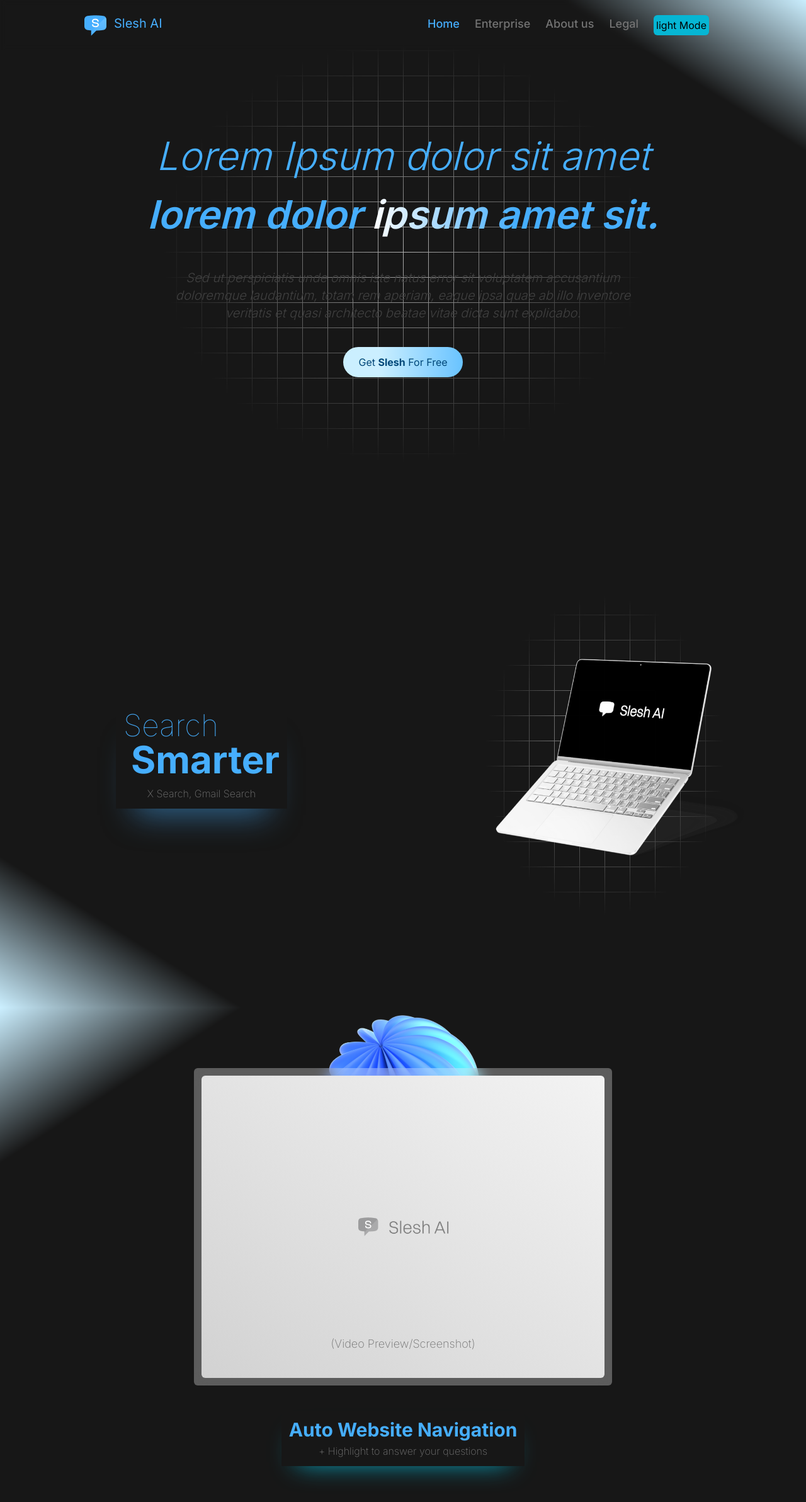
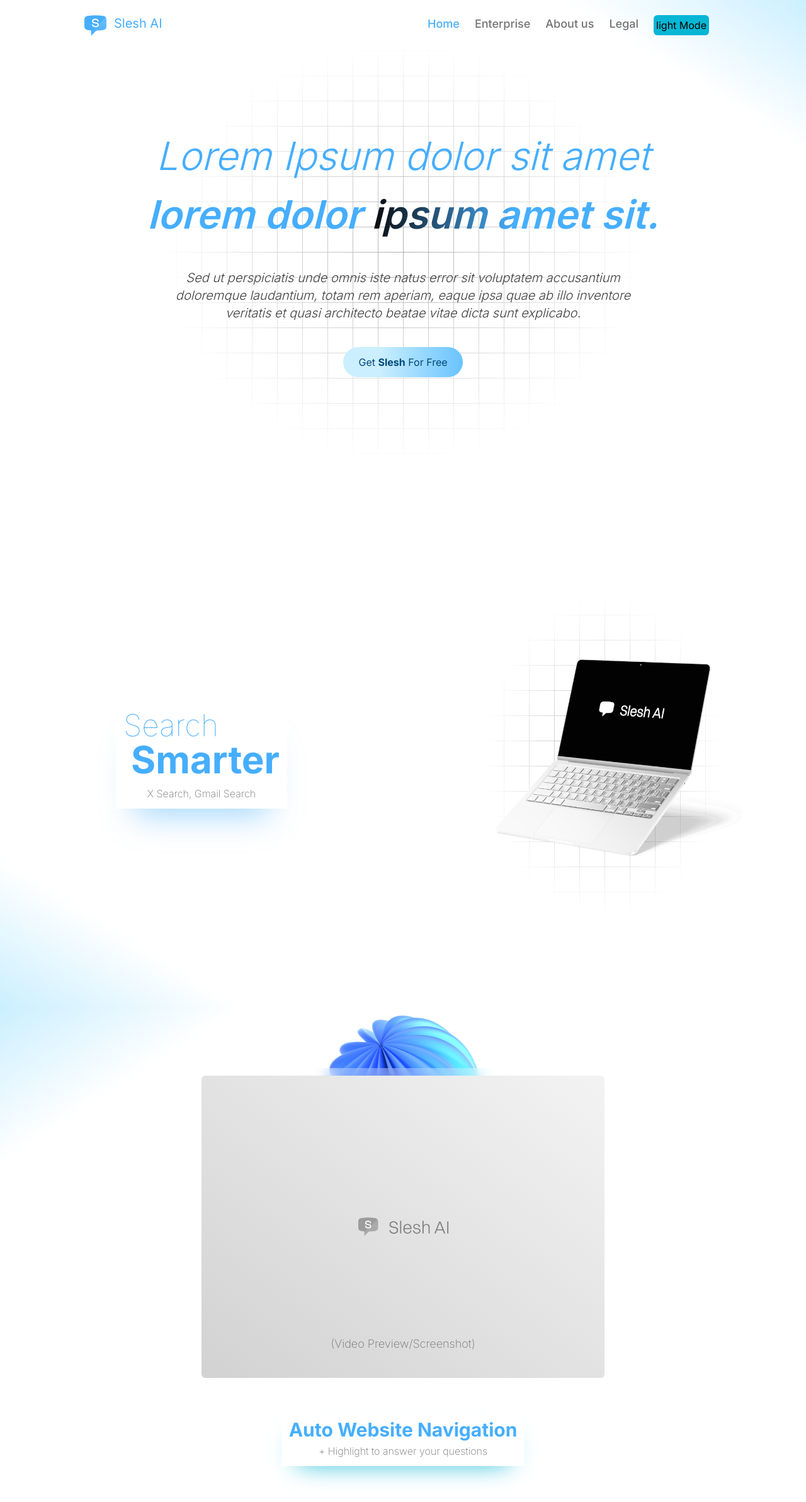
Before and after one commit to Pep-sanz/slesh_ai_project, a Next.js app: page / in a window 1280 px wide. Shown: the top 2385 px of the page at 63% size. Built offline with nearby package versions, Linux system fonts and the light colour scheme.

Commit message:
fix dark mode based on system theme

```diff
--- a/src/app/globals.css
+++ b/src/app/globals.css
@@ -2,25 +2,31 @@
 @tailwind components;
 @tailwind utilities;
 
-:root {
-  --background: #ffffff;
-  --foreground: #171717;
-  --font-inter: "inter", sans-serif;
-  --textColor: #46AEFE
-}
-
-@media (prefers-color-scheme: dark) {
+@layer base {
   :root {
-    --background: #0a0a0a;
-    --foreground: #ededed;
-    --textColor: #0a0a0a
+    --background: 0 0% 100%;
+    --foreground: 240 10% 3.9%;
+    --primary: 206 98.9% 63.5%;
+    --primary-foreground: 0 0% 98%;
+    --secondary: 240 4.8% 95.9%;
+    --secondary-foreground: 240 5.9% 10%;
+    --font-inter: "inter", sans-serif;
+  }
+  .dark {
+    --background: 240 10% 3.9%;
+    --foreground: 0 0% 98%;
+    --primary: 206 98.9% 63.5%;
+    --primary-foreground: 240 5.9% 10%;
+    --secondary: 240 3.7% 15.9%;
+    --secondary-foreground: 0 0% 98%;
+    --font-inter: "inter", sans-serif;
   }
 }
 
-body {
-  color: var(--textColor);
-  background: var(--background);
-  font-family: var(--font-inter);
+@layer base {
+  body {
+    @apply bg-background text-foreground font-inter;
+  }
 }
 
 /* Background grid class */
--- a/src/components/layouts/MobileNavbar.tsx
+++ b/src/components/layouts/MobileNavbar.tsx
@@ -4,7 +4,7 @@
 // eslint-disable-next-line @typescript-eslint/no-explicit-any
 export default function MobileNavbar({className, setIsActive}: {className?: string, setIsActive: any}) {
   return (
-    <div className={`min-h-screen w-full bg-foreground dark:bg-background md:w-[450px] backdrop-blur-sm ${className}`}>
+    <div className={`min-h-screen w-full bg-background md:w-[450px] backdrop-blur-sm ${className}`}>
         <div className="w-full !h-full">
             <NavItems className='flex-col' setIsActive={setIsActive} />
         </div>
--- a/src/components/layouts/index.tsx
+++ b/src/components/layouts/index.tsx
@@ -7,7 +7,7 @@
 export default function Layouts({children}: {children: React.ReactNode}) {
   return (
     <div>
-      <NextThemesProvider attribute="class" defaultTheme="system">
+      <NextThemesProvider attribute="class" defaultTheme="system" enableSystem>
         <Navbar />
           <div className="">
               <main className='min-h-screen w-full'>
--- a/src/components/pages/AskSlesh.tsx
+++ b/src/components/pages/AskSlesh.tsx
@@ -3,7 +3,7 @@
 
 export default function AskSlesh() {
   return (
-    <div className="w-full py-24 relative flex flex-col justify-center items-center dark:text-foreground text-primary  bg-foreground dark:bg-background">
+    <div className="w-full py-24 relative flex flex-col justify-center items-center dark:text-foreground text-primary">
       <div className="bg-grid absolute inset-0 w-full h-full"></div>
       <Image src="/images/zenbook.png" alt="zenbook" width={700} height={500} className="z-10" />
       <div className="text-center space-y-1 p-3 dark:text-foreground text-primary shadow-cyan-500">
--- a/src/components/pages/Footer.tsx
+++ b/src/components/pages/Footer.tsx
@@ -3,7 +3,7 @@
 
 export default function Footer() {
   return (
-    <div className="relative w-full h-[300px] dark:bg-background bg-foreground flex justify-center items-end">
+    <div className="relative w-full h-[300px] flex justify-center items-end">
       <Image src="/images/blue-ribbed-sphere-lg.png" alt="blue ribbed sphere" width={500} height={500} className="" />
       <div className="backdrop-blur-sm w-full h-[50%] md:h-[60%] z-20 absolute bottom-0 bg-white/30 dark:bg-black/30"></div>
     </div>
--- a/src/components/pages/Home.tsx
+++ b/src/components/pages/Home.tsx
@@ -1,14 +1,18 @@
 "use client"
 
+import { useTheme } from 'next-themes';
 import React from 'react'
 
 export default function Home() {
+  const { theme } = useTheme();
+
+  console.log(theme)
   return (
-    <div className="sm:min-h-screen relative h-full flex flex-col md:justify-center px-6 sm:px-12 py-24 items-center dark:text-foreground text-primary  bg-gradient-to-tr dark:from-background from-foreground dark:from-80% from-85% dark:to-primary/30 to-[#CBEFFF]">
+    <div className="md:min-h-screen relative h-full flex flex-col md:justify-center px-6 sm:px-12 py-24 items-center dark:text-foreground text-primary bg-gradient-to-tr from-background dark:from-80% from-85% dark:to-primary/30 to-[#CBEFFF]">
     <div className="bg-grid absolute inset-0 w-full h-full"></div>
     <h5 className="font-light text-center text-[24px] sm:text-[32px] md:text-[44px] lg:text-[62px] z-20 flex flex-col italic">
     Lorem Ipsum dolor sit amet
-    <span className="font-semibold">lorem dolor <span className="bg-gradient-to-r dark:from-primary from-background dark:to-90% to-50% to-primary dark:to-foreground bg-clip-text text-transparent">ipsum amet sit.</span></span>
+    <span className="font-semibold">lorem dolor <span className="bg-gradient-to-r from-foreground dark:to-90% to-50% to-primary bg-clip-text text-transparent">ipsum amet sit.</span></span>
     </h5>
     <p className="text-center max-w-[800px] z-20 mt-10 text-base md:text-xl italic font-light dark:text-foreground text-neutral-700">
     Sed ut perspiciatis unde omnis iste natus error sit voluptatem accusantium doloremque laudantium, totam rem aperiam, eaque ipsa quae ab illo inventore veritatis et quasi architecto beatae vitae dicta sunt explicabo.
--- a/src/components/pages/QuickAction.tsx
+++ b/src/components/pages/QuickAction.tsx
@@ -3,7 +3,7 @@
 
 export default function QuickAction() {
   return (
-    <div className="min-h-screen w-full py-24 px-6 sm:px-12 lg:px-32 bg-gradient-to-br dark:from-background from-foreground from-85% dark:to-primary/20 to-[#CBEFFF] grid grid-rows-2 md:grid-rows-1 md:grid-cols-2">
+    <div className="min-h-screen w-full py-24 px-6 sm:px-12 lg:px-32 bg-gradient-to-br from-background from-85% dark:to-primary/20 to-[#CBEFFF] grid grid-rows-2 md:grid-rows-1 md:grid-cols-2">
       <div className="lg:relative min-h-full lg:w-[50vw] flex justify-center items-center">
       <div className=" z-20 lg:absolute left-5 top-0 flex justify-center items-center w-[80vw] sm:w-[70vw] lg:w-[585px] h-[40vh] sm:h-[50vh] lg:h-[341px] md:h-[50vh] bg-gradient-to-br dark:from-[#1D1D1D] from-[#F3F3F3] dark:to-[#454545] to-[#D2D2D2] rounded-3xl">
        <p className="md:text-lg text-sm font-extralight text-neutral-500">(Video Preview/Screenshot)</p>
--- a/src/components/pages/ReletedPages.tsx
+++ b/src/components/pages/ReletedPages.tsx
@@ -3,7 +3,7 @@
 
 export default function ReletedPages() {
   return (
-    <div className="min-h-screen px-6 py-24 sm:px-12 w-full bg-gradient-to-tr dark:from-background from-foreground from-85% dark:to-primary/20 to-[#CBEFFF] grid grid-rows-2 md:grid-rows-1 md:grid-cols-2">
+    <div className="min-h-screen px-6 py-24 sm:px-12 w-full bg-gradient-to-tr from-background from-85% dark:to-primary/20 to-[#CBEFFF] grid grid-rows-2 md:grid-rows-1 md:grid-cols-2">
     <div className="flex flex-col justify-start md:justify-center items-center">
       <div className="shadow-bottom-search shadow-primary space-y-3 p-3 text-primary dark:text-foreground">
       <h3 className=" md:text-5xl text-3xl font-extralight flex flex-col">
--- a/src/components/pages/SmartSearch.tsx
+++ b/src/components/pages/SmartSearch.tsx
@@ -3,7 +3,7 @@
 
 export default function SmartSearch() {
   return (
-    <div className="md:min-h-screen py-24 w-full bg-gradient-to-bl dark:from-background from-foreground from-85% dark:to-primary/20 to-[#CBEFFF] grid grid-rows-2 md:grid-rows-1 md:grid-cols-2">
+    <div className="md:min-h-screen py-24 w-full bg-gradient-to-bl from-background from-85% dark:to-primary/20 to-[#CBEFFF] grid grid-rows-2 md:grid-rows-1 md:grid-cols-2">
       <div className="flex justify-center items-center">
         <div className="shadow-bottom-search p-3 w-fit space-y-3 text-primary dark:text-foreground shadow-primary/50">
         <h3 className="text-3xl sm:text-5xl font-thin flex flex-col">
--- a/src/components/pages/WebNavigarion.tsx
+++ b/src/components/pages/WebNavigarion.tsx
@@ -3,16 +3,16 @@
 
 export default function WebNavigarion() {
   return (
-    <div className="min-h-screen w-full py-24 flex flex-col bg-gradient-to-tl dark:from-background from-foreground from-85% dark:to-primary/20 to-[#CBEFFF] justify-center items-center relative">
+    <div className="min-h-screen w-full py-24 flex flex-col bg-gradient-to-tl from-background from-85% dark:to-primary/20 to-[#CBEFFF] justify-center items-center relative">
         <Image
         src="/images/blue-ribbed-sphere.png"
         alt="blue ribbed sphere"
         width={250}
         height={250}
-        className="absolute top-7 md:top-3"
+        className="absolute top-24 md:top-3"
         />
       <div className="bg-white/30 p-3 dark:bg-white/10 z-10 pointer-events-none backdrop-blur-md rounded-md">
-        <div className="flex flex-col justify-center items-center w-[80vw] h-[300px] md:w-[70vw] md:h-[350px] lg:w-[50vw] lg:h-[60vh] bg-gradient-to-bl dark:from-neutral-950 from-[#F3F3F3] dark:from-50% dark:to-neutral-700 to-[#D2D2D2] rounded-md relative overflow-hidden">
+        <div className="flex flex-col justify-center items-center w-[80vw] h-[200px] z-20 md:w-[70vw] md:h-[350px] lg:w-[50vw] lg:h-[60vh] bg-gradient-to-bl dark:from-neutral-950 from-[#F3F3F3] dark:from-50% dark:to-neutral-700 to-[#D2D2D2] rounded-md relative overflow-hidden">
             <Image src="/icons/slesh-ic-gray.png" alt="slesh gray icon" width={150} height={50} />
             <p className="text-lg font-extralight text-neutral-500 absolute bottom-10">(Video Preview/Screenshot)</p>
         </div>
--- a/tailwind.config.ts
+++ b/tailwind.config.ts
@@ -13,16 +13,19 @@
         "1051": "1051px"
       },
       colors: {
-        background: "var(--background)",
-        foreground: "var(--foreground)",
-        primary: "#46AEFE"
+        background: 'hsl(var(--background))',
+  			foreground: 'hsl(var(--foreground))',
+        primary: 'hsl(var(--primary))',
       },
       boxShadow: {
         "bottom-search": "0 40px 50px -30px rgb(0 0 0 / 0.1)",
         "bottom-navigation": "0 20px 40px -25px rgb(0 0 0 / 0.1)",
       }
     },
+    fontFamily: {
+      inter: ["var(--font-inter)", "sans-serif"],
+    },
   },
   plugins: [],
-  darkMode: "class"
+  darkMode: ["class"],
 } satisfies Config;
```
Also changed, not shown: src/components/layouts/Navbar.tsx (+4 -4 lines).
